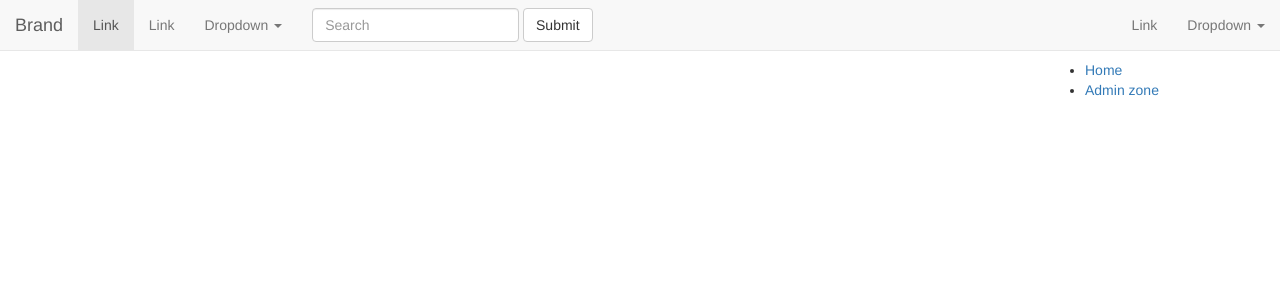
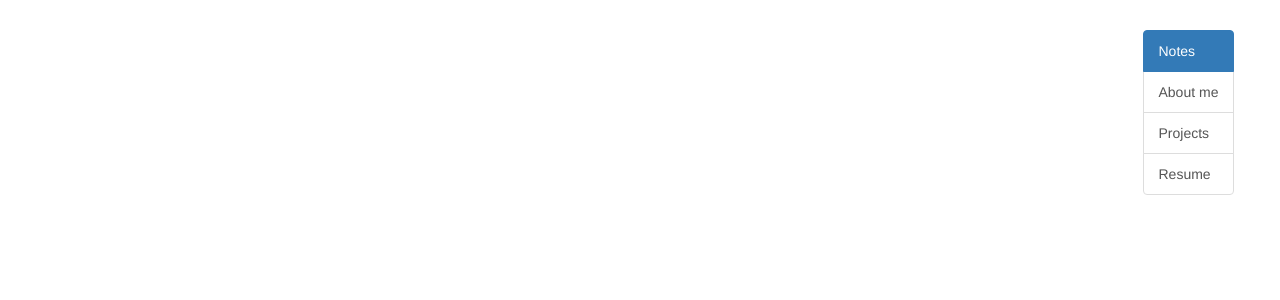
Before and after one commit to Boga/blog, a Django app: page / in a window 1280 px wide. Shown: the top 300 px of the page. Run offline with Django 3.2, Linux system fonts and the light colour scheme; data that the repository does not hold is empty; parts of the project's set-up code (start-up, migrations or seed data) failed here and were passed over; some libraries are stand-ins or nearby versions.

Commit message:
Changed layout of main page Removed unnecessary JS

```diff
--- a/blog/blog_app/static/blog_app/css/style.css
+++ b/blog/blog_app/static/blog_app/css/style.css
@@ -1 +1 @@
-body { padding-top: 60px; }
+body { padding-top: 30px; }
--- a/blog/blog_app/templates/blog_app/base.html
+++ b/blog/blog_app/templates/blog_app/base.html
@@ -12,30 +12,39 @@
 
 <body>
 
-{% include 'blog_app/navbar.html' %}
-
 <div class="container">
     <div class="row">
-        <div class="col-md-10">
+        <div class="col-md-11">
             <div id="content">
                 {% block content %}{% endblock %}
             </div>
         </div>
-        <div class="col-md-2">
-            <div id="sidebar">
+        <div class="col-md-1">
+            <div id="sidebar" style="position: fixed">
                 {% block sidebar %}
-                    <ul>
-                        <li><a href="/">Home</a></li>
-                        <li><a href="{% url 'admin:index' %}">Admin zone</a></li>
-                    </ul>
+                    <div class="list-group">
+                        <a href="{% url 'blog_app:notes_index' %}"
+                           class="list-group-item" id="menu-main">
+                            Notes
+                        </a>
+                        <a href="/about" class="list-group-item"
+                           id="menu-about">About me</a>
+                        <a href="/projects" class="list-group-item"
+                           id="menu-about">Projects</a>
+                        <a href="/resume" class="list-group-item"
+                           id="menu-resume">Resume</a>
+                    </div>
+                    <script>
+                        window.onload = function () {
+                            var element = '{% block menu-item %}main{% endblock %}';
+                            document.getElementById('menu-' + element).classList.add('active');
+                        };
+                    </script>
                 {% endblock %}
             </div>
         </div>
     </div>
 </div>
 
-<script src="{% static 'blog_app/node_modules/jquery/dist/jquery.js' %}"></script>
-<script src="{% static 'blog_app/node_modules/bootstrap/dist/js/bootstrap.js' %}"></script>
-
 </body>
 </html>
--- a/blog/blog_app/templates/blog_app/notes_index.html
+++ b/blog/blog_app/templates/blog_app/notes_index.html
@@ -1,26 +1,6 @@
 {% extends "blog_app/base.html" %}
 
 {% block content %}
-{#        <ul class="media-list">#}
-{#            {% for note in notes %}#}
-{#                <li class="media">#}
-{#                    <div class="media-left">#}
-{#                        <a href="{% url 'blog_app:note_details' note.url %}">#}
-{#                            <img class="media-object" src="http://placehold.it/50x50" alt="{{ note.title }}">#}
-{#                        </a>#}
-{#                    </div>#}
-{#                    <div class="media-body">#}
-{#                        <a href="{% url 'blog_app:note_details' note.url %}">#}
-{#                            <h4 class="media-heading">{{ note.title }}</h4>#}
-{#                        </a>#}
-{#                        <p class="text-justify">#}
-{#                            {{ note.body }}#}
-{#                        </p>#}
-{#                    </div>#}
-{#                </li>#}
-{#            {% endfor %}#}
-{#        </ul> #}
-
     {% for note in notes %}
         <div class="panel panel-default">
             <div class="panel-heading">
@@ -42,6 +22,5 @@
                 </span>
             </div>
         </div>
-
     {% endfor %}
 {% endblock %}
```
